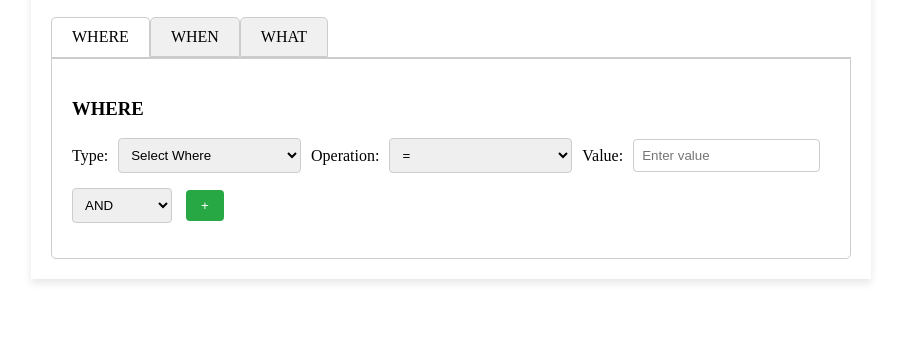
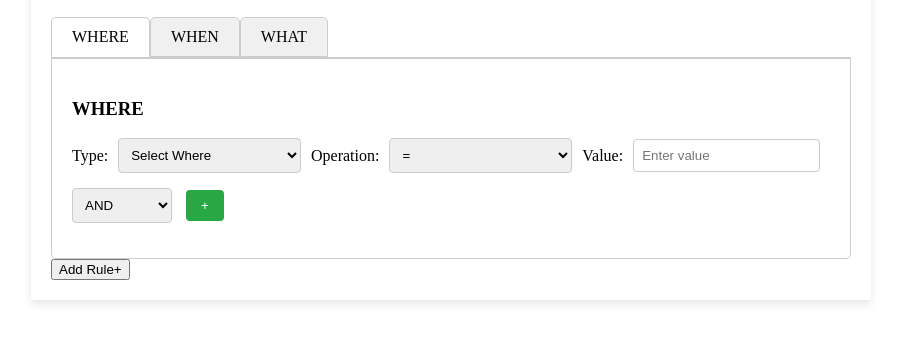
Before and after one commit to nish28/rule-engine-playground, a plain HTML site: page index.html in a window 1280 px wide. Shown: the part 78-420 px from the top of the page, without its empty margins (189-1090 px from the left). Drawn offline with Linux system fonts and the light colour scheme.

Commit message:
Update index.html
Update

```diff
--- a/index.html
+++ b/index.html
@@ -11,12 +11,13 @@
   <body>
     <div class="container">
       <h2>Rule Engine</h2>
-      <ul class="tabs">
+      <div class=rule-block>
+        <ul class="tabs">
         <li class="active" data-tab="where-tab">WHERE</li>
         <li data-tab="when-tab">WHEN</li>
         <li data-tab="what-tab">WHAT</li>
       </ul>
-      <div class="tab-content">
+        <div class="tab-content">
         <div id="where-tab" class="tab-pane active">
           <h3>WHERE</h3>
           <div class="component where-components">
@@ -114,6 +115,8 @@
 
         </div>
       </div>
+        <button class="add-rule-btn">Add Rule+</button>
+      </div>
     </div>
     <script src="ruleEngine.js"></script>
   </body>
```
